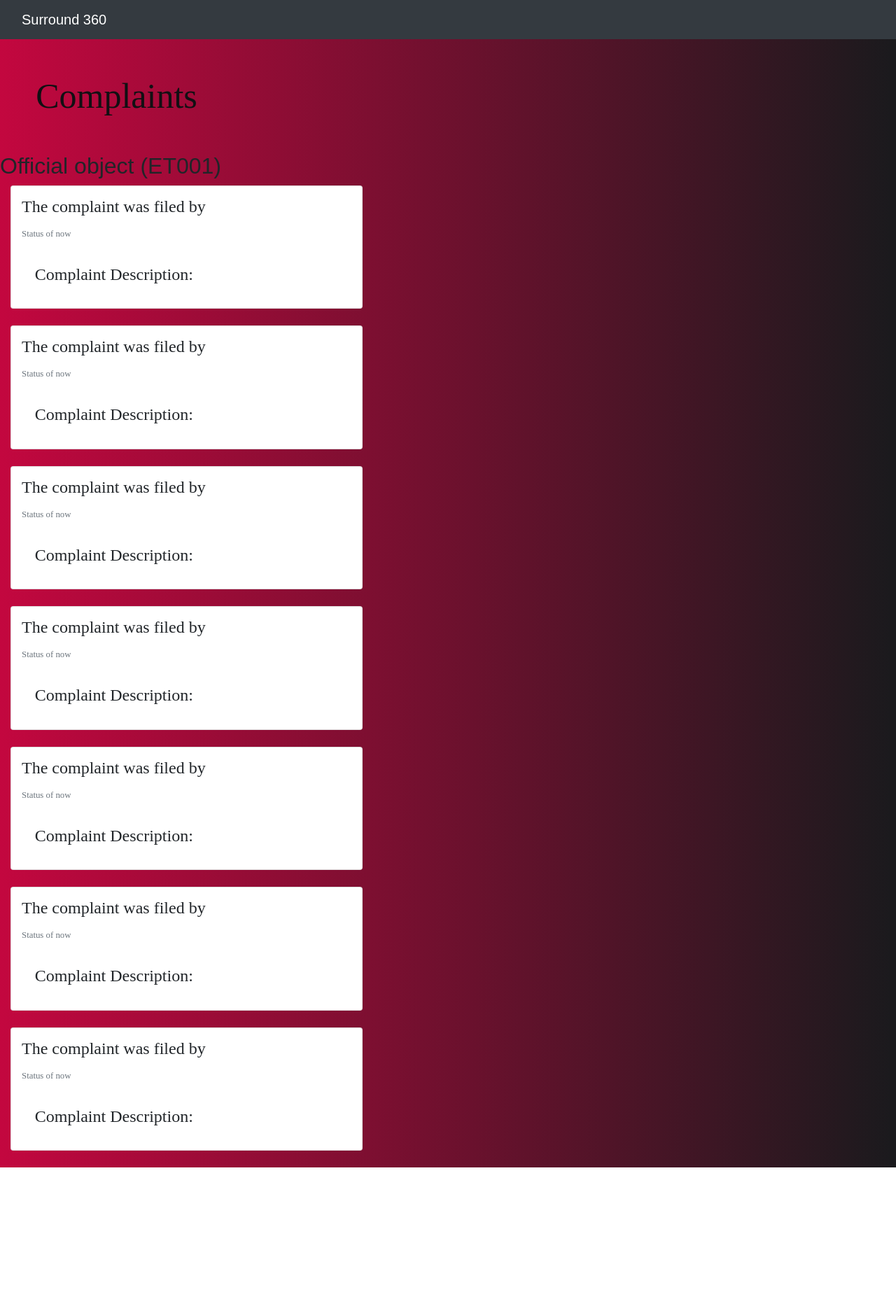
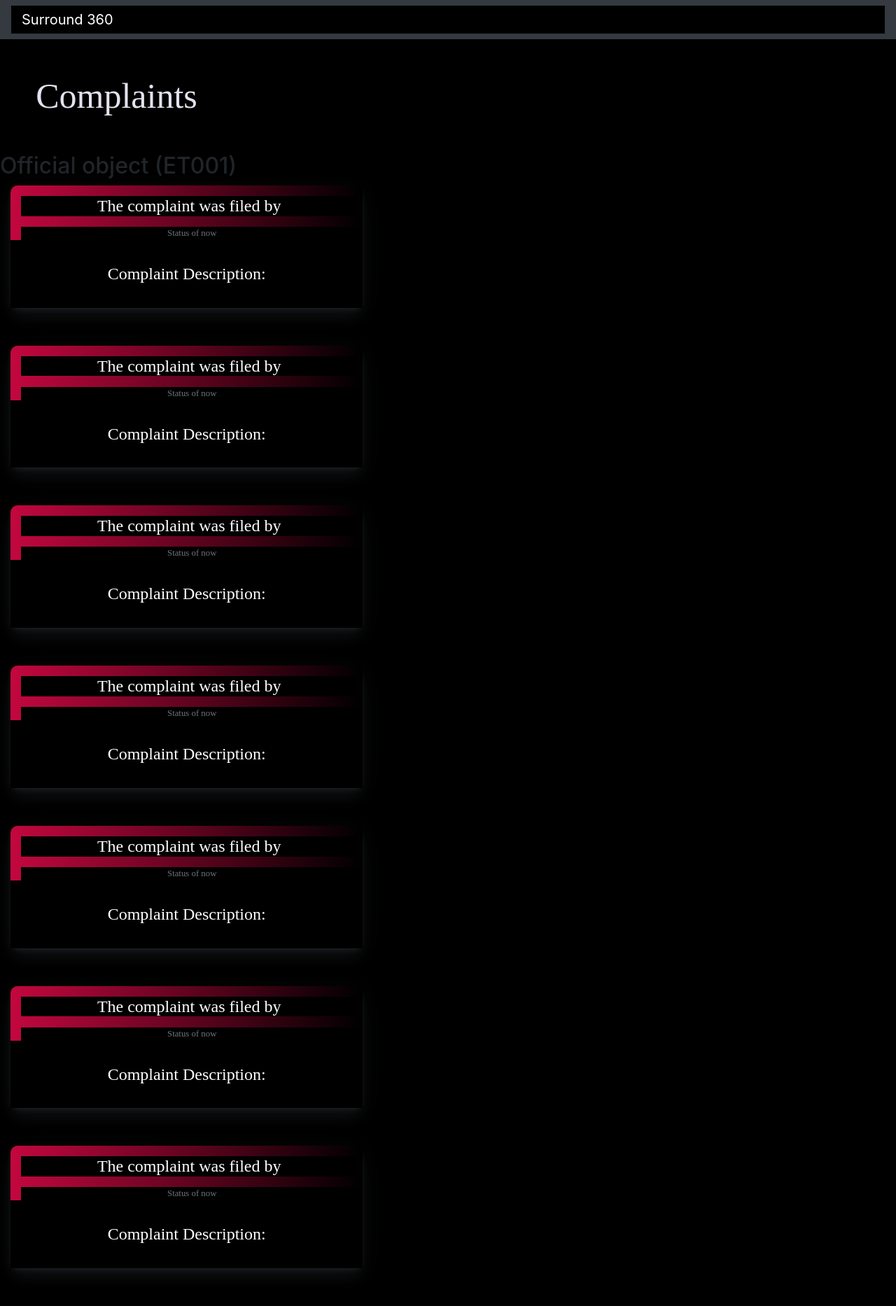
Before and after one commit to LintaPaul/2021_IBM_Code_Challenge_Surround360, a Django app: template templates/view_complaints.html in a window 1280 px wide. Shown: the whole page at 70% size. Before the commit the page ends 1668 px from the top, so only its background shows below. Run offline with Django 3.2, Linux system fonts and the light colour scheme; the template is opened without the code that fills it: values that come from a table or form of the project are taken from there, others are empty; data comes from the database, SQL or seed files in the repository; both versions use the stored data as it was after the commit; some libraries are stand-ins or nearby versions.

Commit message:
added css

```diff
--- /dev/null
+++ b/static/css/view_complaints.css
@@ -0,0 +1,37 @@
+*{
+    background-color: black;
+}
+body{
+    min-height: 100vh;
+    background-color: black;
+  }
+.card {
+    background-color: #fff;
+    text-align: center;
+    height: 100%;
+    border-radius: 10px;
+    border: none;
+    position: relative;
+    margin-bottom: 30px;
+    box-shadow: 0 0.46875rem 2.1875rem rgba(90,97,105,0.1), 0 0.9375rem 1.40625rem rgba(90,97,105,0.1), 0 0.25rem 0.53125rem rgba(90,97,105,0.12), 0 0.125rem 0.1875rem rgba(90,97,105,0.1);
+}
+.l-bg-cherry {
+    background: linear-gradient(to right, #C3073F, #000000) !important;
+    color: #fff;
+
+}
+
+.card .card-statistic-3 .card-icon-large .fas, .card .card-statistic-3 .card-icon-large .far, .card .card-statistic-3 .card-icon-large .fab, .card .card-statistic-3 .card-icon-large .fal {
+    font-size: 110px;
+}
+
+.card .card-statistic-3 .card-icon {
+    text-align: center;
+    line-height: 50px;
+    margin-left: 15px;
+    color: #000;
+    position: absolute;
+    right: -5px;
+    top: 20px;
+    opacity: 0.1;
+}
--- a/templates/view_complaints.html
+++ b/templates/view_complaints.html
@@ -6,9 +6,9 @@
 
 {% block content %}
 {% load static %}
-<h1 class="complaints-head" style="font-size: 50px; margin:4%; font-family: 'Times New Roman', Times, serif;color:rgb(17, 16, 19);">Complaints</h1>
+<h1 class="complaints-head" style="font-size: 50px; margin:4%; font-family: 'Times New Roman', Times, serif;color:rgb(229, 225, 238);">Complaints</h1>
 <h2> {{official}}</h2>
-<link rel="stylesheet" href="{% static 'css/base.css'%}">
+<link rel="stylesheet" href="{% static 'css/view_complaints.css'%}">
 {% for complaint in complaints%}
 		<article class="media content-section">
 			<!-- <div class="media-body">
@@ -23,12 +23,12 @@
 			</div>	 -->
 
 			<div class="col-sm-5">
-				<div class="card" >
+				<div class="card l-bg-cherry" >
 					<h4 class="mr-2" style="margin: 3%; font-family: 'Times New Roman', Times, serif;">The complaint was filed by <b>{{ complaint.sender }}</b></h4>
 					<small class="text-muted" style="margin-left: 3%; font-family: 'Times New Roman', Times, serif;"> Status of now {{ complaint.status}}
 						{% if complaint.status %}
 							<div class="US">
-								<button type="submit"><b>Unsolved</b></button>
+								<button style="color: aliceblue;" type="submit"><b>Unsolved</b></button>
 							</div>
 					{% endif %}
 
```
Also changed, not shown: db.sqlite3.
